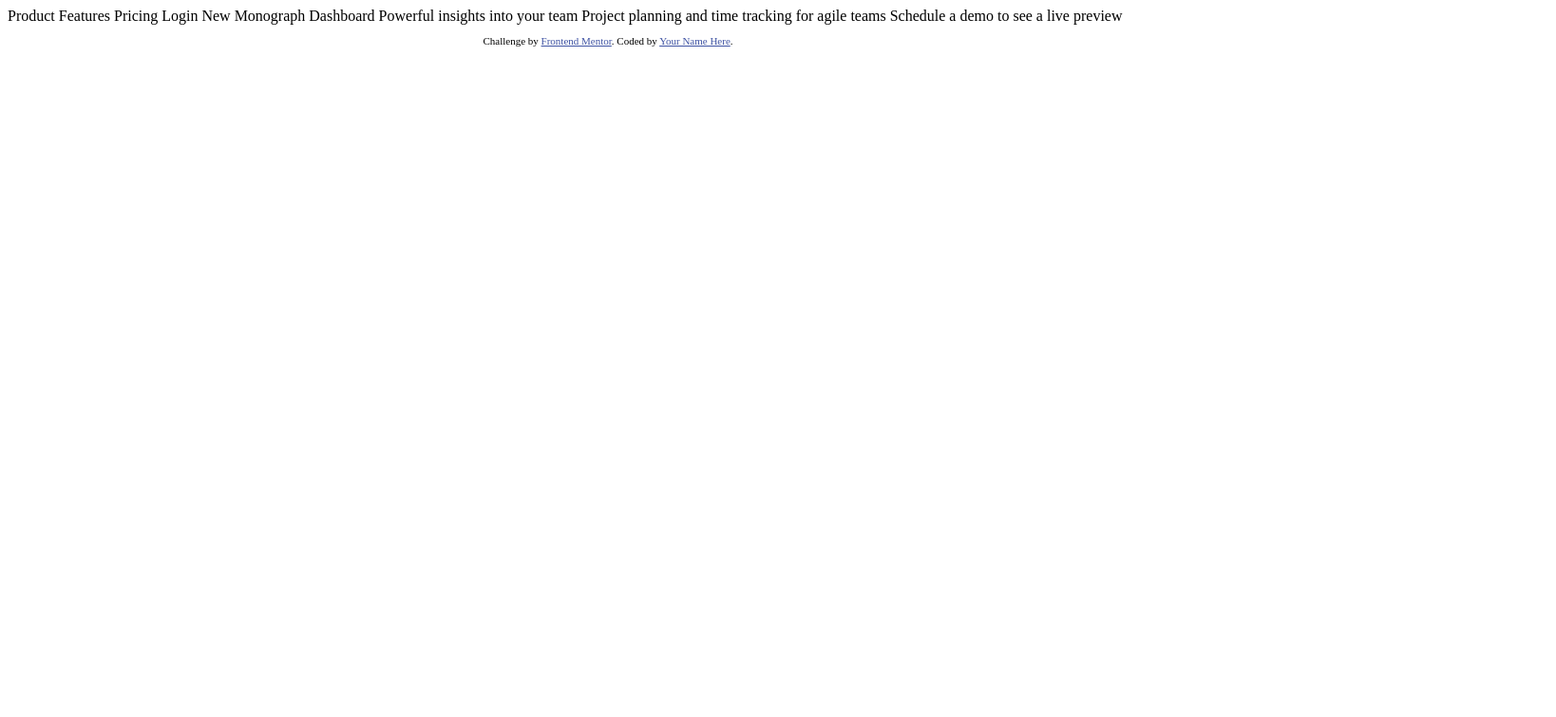
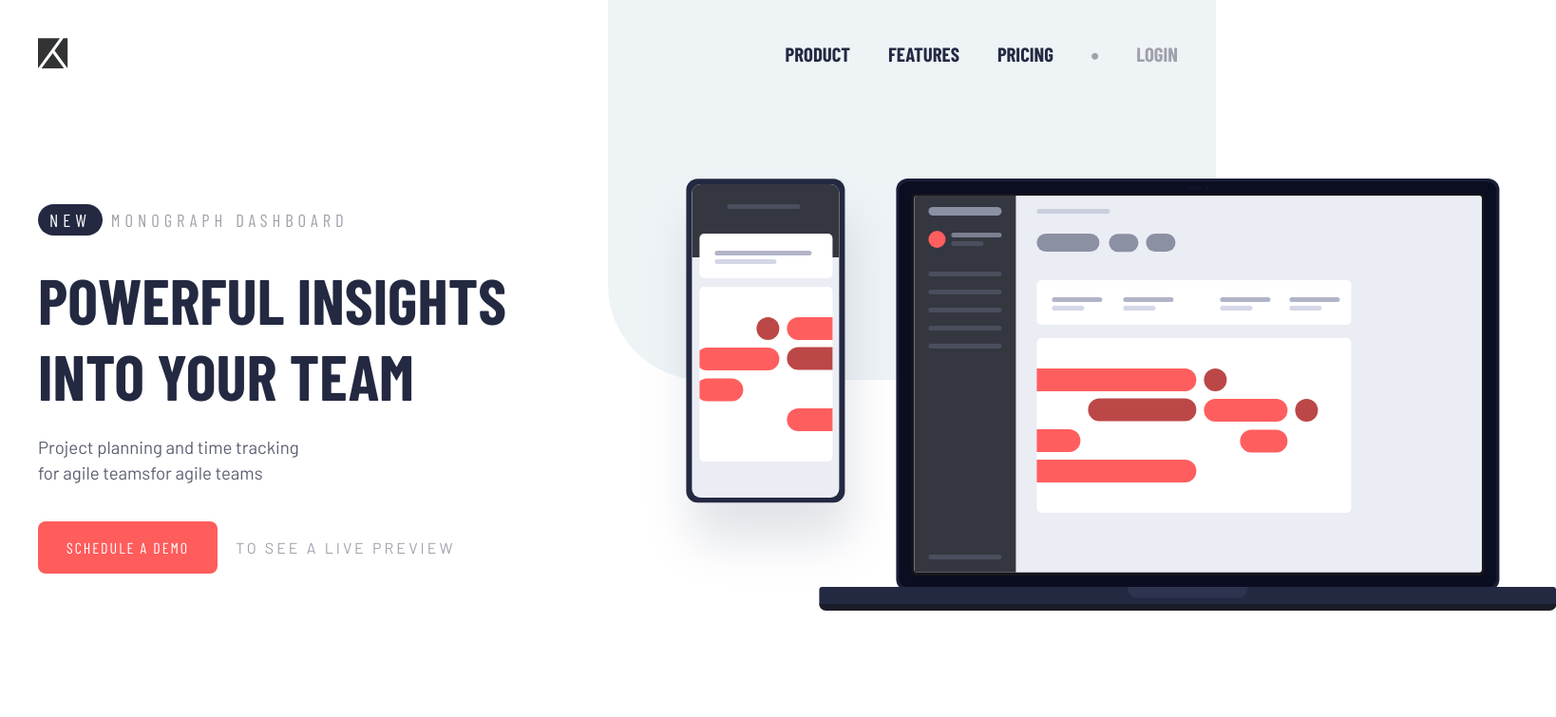
Before and after one commit to Munkiestar/Project-Tracking-Intro, a plain HTML site: page index.html in a window 1280 px wide. Shown: the whole page at 95% size, 1638 px wide, since content can reach past the window. Drawn offline with nearby package versions, Linux system fonts and the light colour scheme.

Commit message:
desktop first

```diff
--- a/index.html
+++ b/index.html
@@ -1,39 +1,72 @@
 <!DOCTYPE html>
 <html lang="en">
   <head>
-  <meta charset="UTF-8">
-  <meta name="viewport" content="width=device-width, initial-scale=1.0"> <!-- displays site properly based on user's device -->
+    <meta charset="UTF-8" />
+    <meta name="viewport" content="width=device-width, initial-scale=1.0" />
+    <!-- displays site properly based on user's device -->
 
-  <link rel="icon" type="image/png" sizes="32x32" href="./images/favicon-32x32.png">
+    <link
+      rel="icon"
+      type="image/png"
+      sizes="32x32"
+      href="./images/favicon-32x32.png"
+    />
+    <link
+      rel="stylesheet"
+      href="https://cdnjs.cloudflare.com/ajax/libs/font-awesome/5.14.0/css/all.min.css"
+      integrity="sha512-1PKOgIY59xJ8Co8+NE6FZ+LOAZKjy+KY8iq0G4B3CyeY6wYHN3yt9PW0XpSriVlkMXe40PTKnXrLnZ9+fkDaog=="
+      crossorigin="anonymous"
+    />
 
     <title>Frontend Mentor | Project tracking intro component</title>
 
-  <!-- Feel free to remove these styles or customise in your own stylesheet 👍 -->
-  <style>
-    .attribution { font-size: 11px; text-align: center; }
-    .attribution a { color: hsl(228, 45%, 44%); }
-  </style>
+    <link rel="stylesheet" href="./style.css" />
   </head>
   <body>
-  Product
-  Features
-  Pricing
-  Login
+    <nav>
+      <div class="container">
+        <img src="./images/logo.svg" alt="logo" />
 
-  New
-  Monograph Dashboard
+        <ul>
+          <li><a href="#">product</a></li>
+          <li><a href="#">features</a></li>
+          <li><a href="#">pricing</a></li>
+          <li class="middot">
+            <a href="#"><i class="fas fa-circle"></i></a>
+          </li>
+          <li class="special"><a href="#">login</a></li>
+        </ul>
+      </div>
+    </nav>
 
-  Powerful insights into your team
-  Project planning and time tracking for agile teams
+    <main>
+      <div class="container">
+        <div class="left-side">
+          <h3><span> new</span> Monograph Dashboard</h3>
+          <h1>Powerful insights into your team</h1>
+          <p>
+            <span>Project planning and time tracking</span>
+            <span> for agile teamsfor agile teams </span>
+          </p>
+          <aside class="left-bottom">
+            <button>Schedule a demo</button>
+            <span class="span">to see a live preview</span>
+          </aside>
+        </div>
 
-  Schedule a demo
-  to see a live preview
+        <div class="right-side">
+          <img src="./images/illustration-devices.svg" alt="devices" />
+        </div>
+      </div>
+    </main>
 
-  <footer>
+    <!-- <footer>
       <p class="attribution">
-      Challenge by <a href="https://www.frontendmentor.io?ref=challenge" target="_blank">Frontend Mentor</a>.
-      Coded by <a href="#">Your Name Here</a>.
+        Challenge by
+        <a href="https://www.frontendmentor.io?ref=challenge" target="_blank"
+          >Frontend Mentor</a
+        >. Coded by <a href="#">Your Name Here</a>.
       </p>
-  </footer>
+    </footer> -->
   </body>
 </html>
--- /dev/null
+++ b/style.css
@@ -0,0 +1,168 @@
+@import url('https://fonts.googleapis.com/css2?family=Barlow&family=Barlow+Condensed:wght@400;700&display=swap');
+:root {
+  --red: hsl(0, 100%, 68%);
+  --veryDarkBlue: hsl(230, 29%, 20%);
+  --darkGrayishBlue: hsl(230, 11%, 40%);
+  --grayishBlue: hsl(231, 7%, 65%);
+  --lightGrayishBlue: hsl(207, 33%, 95%);
+}
+
+* {
+  margin: 0;
+  padding: 0;
+  box-sizing: border-box;
+}
+
+body {
+  background-color: #fff;
+  color: var(--veryDarkBlue);
+  font-family: 'Barlow', sans-serif;
+  overflow-x: hidden;
+  height: 100vh;
+  width: 100%;
+}
+
+/* gray shade background*/
+body::after {
+  width: 50vw;
+  height: 50vh;
+  content: '';
+  position: absolute;
+  top: 0;
+  right: 0;
+  background-color: var(--lightGrayishBlue);
+  border-bottom-left-radius: 100px;
+  z-index: -10;
+}
+
+h1,
+h3,
+nav a,
+button {
+  text-transform: uppercase;
+  font-family: 'Barlow Condensed', sans-serif;
+}
+
+h1 {
+  font-size: 4.2rem;
+  margin-top: 2rem;
+}
+
+h3 {
+  font-weight: 400;
+  color: var(--grayishBlue);
+  letter-spacing: 5px;
+}
+
+/* nav */
+
+nav {
+  width: 100%;
+  margin-top: 40px;
+}
+
+.container {
+  display: flex;
+  align-items: center;
+  justify-content: space-between;
+  max-width: 1440px;
+  width: 1200px;
+  margin: 0 auto;
+}
+
+/* .container div {
+  width: 50%;
+} */
+
+ul {
+  display: flex;
+}
+
+ul li {
+  list-style-type: none;
+  margin-left: 40px;
+}
+
+ul li a {
+  color: var(--veryDarkBlue);
+  font-weight: 700;
+  text-decoration: none;
+  font-size: 1.3rem;
+}
+
+ul li.special a {
+  color: var(--grayishBlue);
+}
+
+ul li.middot a i {
+  color: var(--grayishBlue);
+  font-size: 0.45rem;
+  cursor: none;
+  vertical-align: middle;
+}
+
+/* main */
+
+main {
+  height: 85%;
+  display: flex;
+  align-items: center;
+}
+
+p span {
+  display: block;
+  font-size: 1.16rem;
+  color: var(--darkGrayishBlue);
+  padding: 0.1rem 0;
+}
+
+p span:first-child {
+  margin-top: 1.4rem;
+}
+
+p span:last-child {
+  margin-bottom: 2.4rem;
+}
+
+h3 span {
+  background-color: var(--veryDarkBlue);
+  padding: 5px 12px;
+  color: #fff;
+  border-radius: 100px;
+  text-align: center;
+}
+
+button {
+  font-size: 1rem;
+  background-color: var(--red);
+  color: #fff;
+  letter-spacing: 2px;
+  border-radius: 8px;
+  padding: 18px 30px;
+  border: 0;
+  cursor: pointer;
+}
+
+.span {
+  font-size: 1rem;
+  color: var(--grayishBlue);
+  letter-spacing: 3px;
+  text-transform: uppercase;
+  margin-left: 1rem;
+  cursor: pointer;
+}
+
+.left-side {
+  width: 45%;
+}
+.right-side {
+  width: 50%;
+}
+
+.right-side img {
+  transform: scale(1.2);
+  transform: translateX(4%);
+}
+
+.middot {
+}
```
Lines whose indentation alone changed are shown as unchanged.
